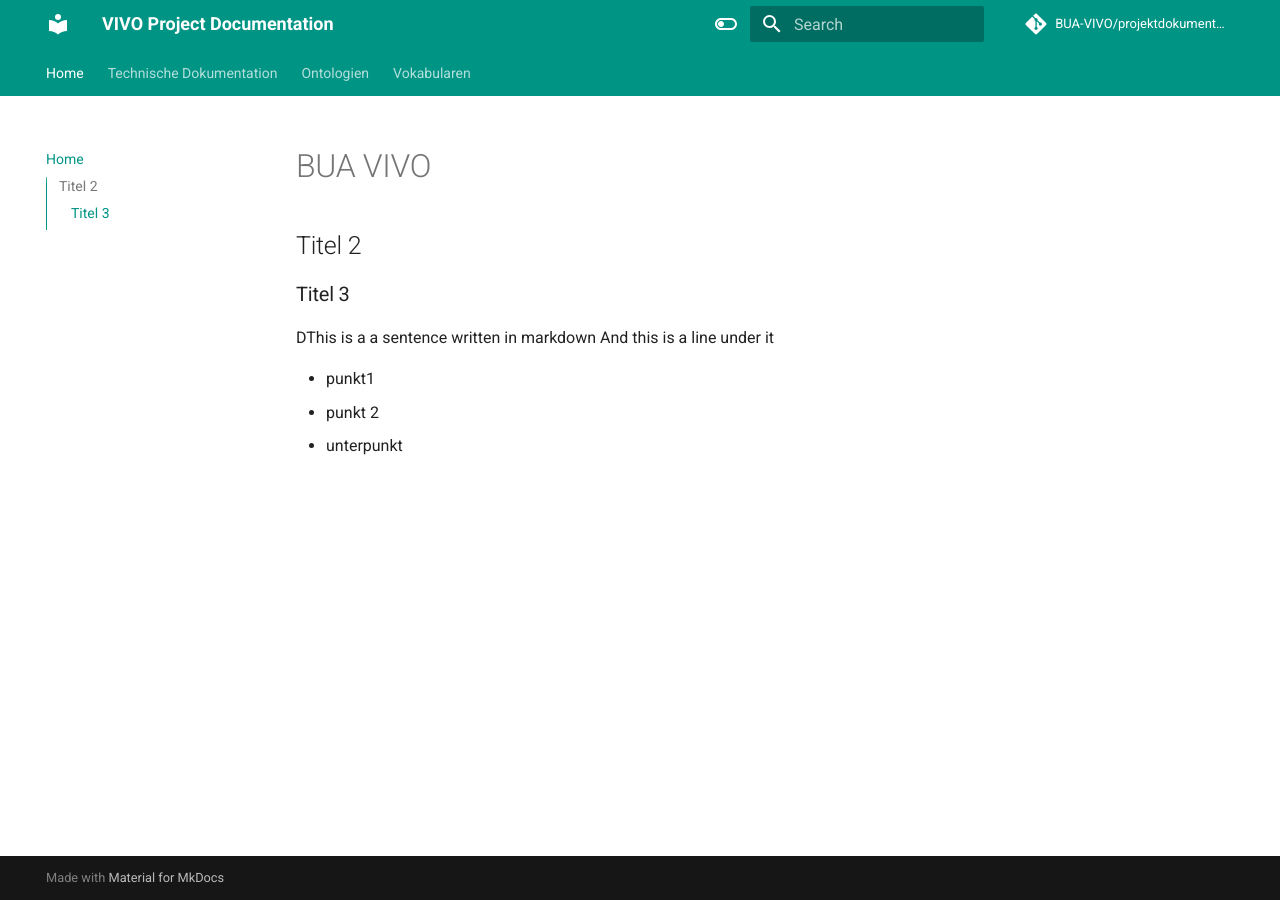
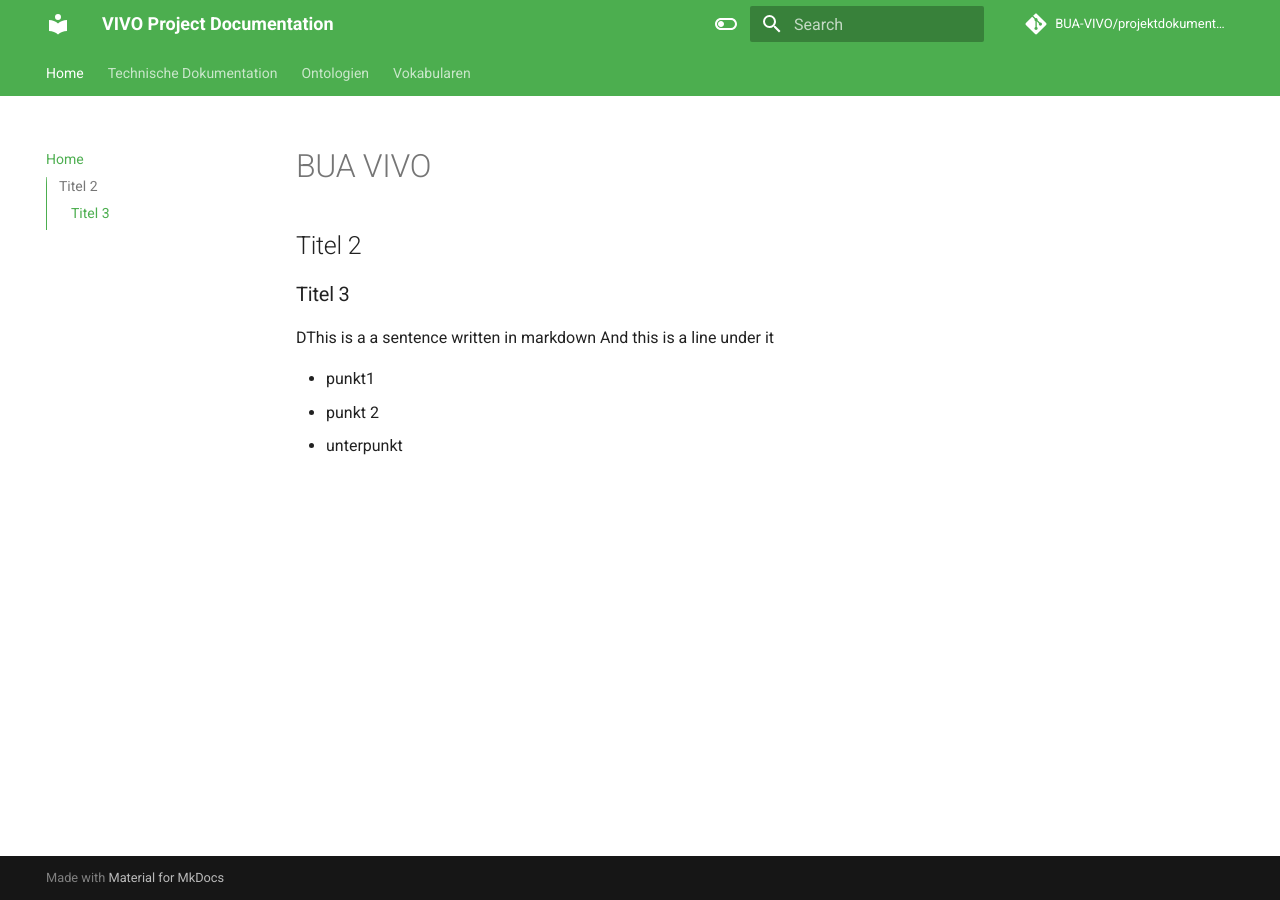
Before and after one commit to Fadalsh/projektdokumentation, an MkDocs documentation site: the page built from docs/index.md, in a window 1280 px wide. Built offline with MkDocs 1.6.1 and Material for MkDocs 9.7.7, drawn with Linux system fonts in a browser that asks for light colours; comment, search, counter and statistics services are not loaded.

Commit message:
Color Tests

```diff
--- a/mkdocs.yaml
+++ b/mkdocs.yaml
@@ -43,11 +43,11 @@ theme:
       toggle:
         icon: material/toggle-switch-off-outline
         name: Switch to dark mode
-      primary: teal
+      primary: green
       accent: purple
     - scheme: slate
       toggle:
         icon: material/toggle-switch
         name: Switch to light mode
-      primary: teal
+      primary: green
       accent: lime
```
